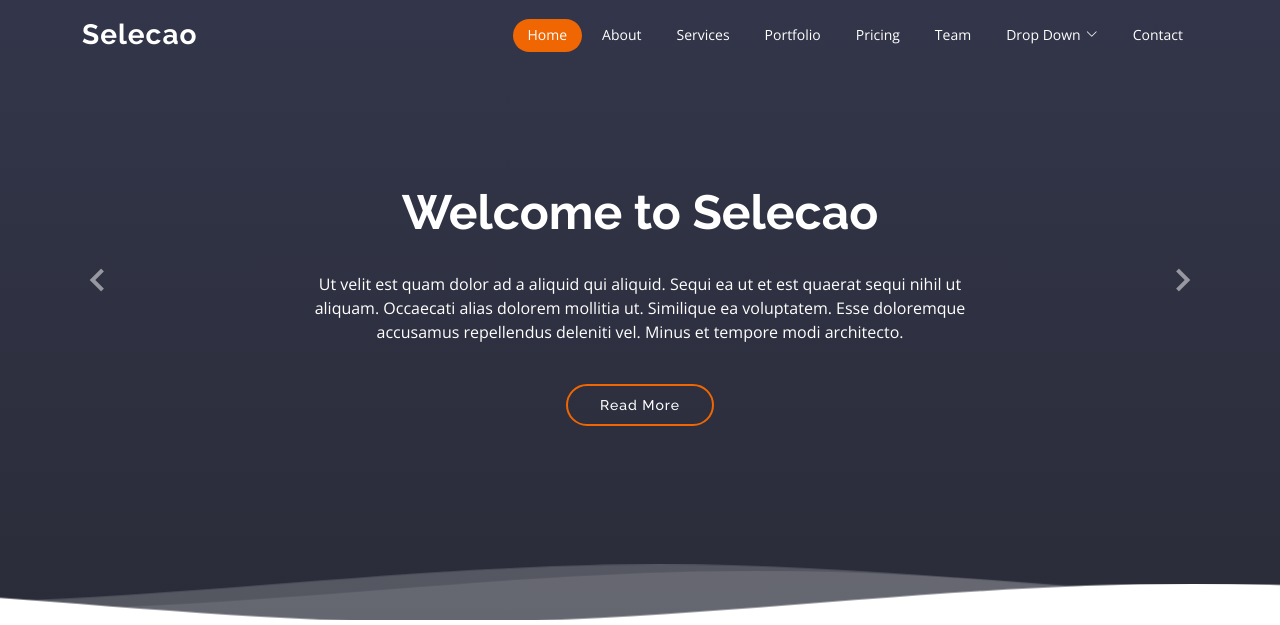
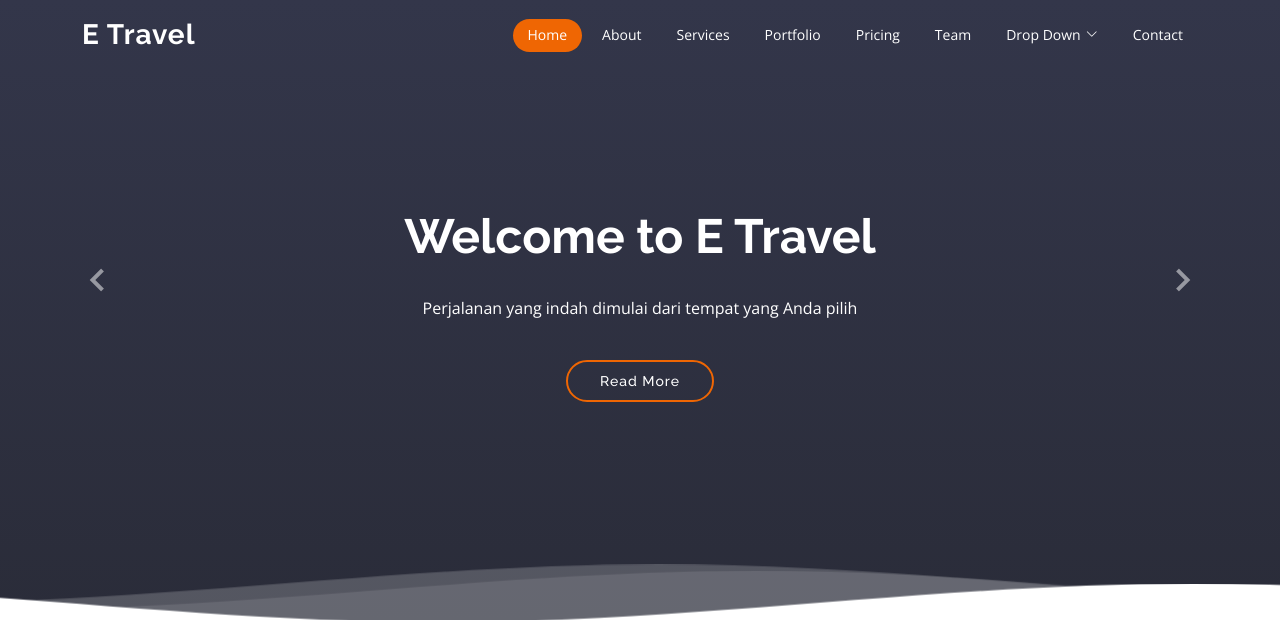
Before and after one commit to AndreJu16/eduwork_tb_kelompok_e, a PHP site: page / in a window 1280 px wide. Shown: the top 625 px of the page. Run offline with PHP 8.4, Linux system fonts and the light colour scheme.

Commit message:
adding section public website

```diff
--- a/public/index.php
+++ b/public/index.php
@@ -45,7 +45,7 @@
     <div class="container d-flex align-items-center justify-content-between">
 
       <div class="logo">
-        <h1><a href="index.html">Selecao</a></h1>
+        <h1><a href="index.html">E Travel</a></h1>
         <!-- Uncomment below if you prefer to use an image logo -->
         <!-- <a href="index.html"><img src="assets/img/logo.png" alt="" class="img-fluid"></a>-->
       </div>
@@ -90,8 +90,8 @@
       <!-- Slide 1 -->
       <div class="carousel-item active">
         <div class="carousel-container">
-          <h2 class="animate__animated animate__fadeInDown">Welcome to <span>Selecao</span></h2>
-          <p class="animate__animated fanimate__adeInUp">Ut velit est quam dolor ad a aliquid qui aliquid. Sequi ea ut et est quaerat sequi nihil ut aliquam. Occaecati alias dolorem mollitia ut. Similique ea voluptatem. Esse doloremque accusamus repellendus deleniti vel. Minus et tempore modi architecto.</p>
+          <h2 class="animate__animated animate__fadeInDown">Welcome to  <span>E Travel</span></h2>
+          <p class="animate__animated fanimate__adeInUp">Perjalanan yang indah dimulai dari tempat yang Anda pilih</p>
           <a href="#about" class="btn-get-started animate__animated animate__fadeInUp scrollto">Read More</a>
         </div>
       </div>
@@ -99,7 +99,7 @@
       <!-- Slide 2 -->
       <div class="carousel-item">
         <div class="carousel-container">
-          <h2 class="animate__animated animate__fadeInDown">Lorem Ipsum Dolor</h2>
+          <h2 class="animate__animated animate__fadeInDown">Tempat Wisata</h2>
           <p class="animate__animated animate__fadeInUp">Ut velit est quam dolor ad a aliquid qui aliquid. Sequi ea ut et est quaerat sequi nihil ut aliquam. Occaecati alias dolorem mollitia ut. Similique ea voluptatem. Esse doloremque accusamus repellendus deleniti vel. Minus et tempore modi architecto.</p>
           <a href="#about" class="btn-get-started animate__animated animate__fadeInUp scrollto">Read More</a>
         </div>
@@ -108,7 +108,7 @@
       <!-- Slide 3 -->
       <div class="carousel-item">
         <div class="carousel-container">
-          <h2 class="animate__animated animate__fadeInDown">Sequi ea ut et est quaerat</h2>
+          <h2 class="animate__animated animate__fadeInDown">Fasilitas</h2>
           <p class="animate__animated animate__fadeInUp">Ut velit est quam dolor ad a aliquid qui aliquid. Sequi ea ut et est quaerat sequi nihil ut aliquam. Occaecati alias dolorem mollitia ut. Similique ea voluptatem. Esse doloremque accusamus repellendus deleniti vel. Minus et tempore modi architecto.</p>
           <a href="#about" class="btn-get-started animate__animated animate__fadeInUp scrollto">Read More</a>
         </div>
@@ -753,7 +753,7 @@
           <div class="col-lg-3 col-md-6 d-flex align-items-stretch">
             <div class="member" data-aos="fade-up">
               <div class="member-img">
-                <img src="assets/img/team/team-1.jpg" class="img-fluid" alt="">
+                <img src="assets/img/team/team-1.png" class="img-fluid" alt="">
                 <div class="social">
                   <a href=""><i class="bi bi-twitter"></i></a>
                   <a href=""><i class="bi bi-facebook"></i></a>
@@ -762,7 +762,7 @@
                 </div>
               </div>
               <div class="member-info">
-                <h4>Walter White</h4>
+                <h4>Andre Juan Simanjuntak</h4>
                 <span>Chief Executive Officer</span>
               </div>
             </div>
```
Also changed, not shown: public/assets/img/team/team-1.png (added), public/assets/img/team/team-11.jpg (renamed from public/assets/img/team/team-1.jpg).
